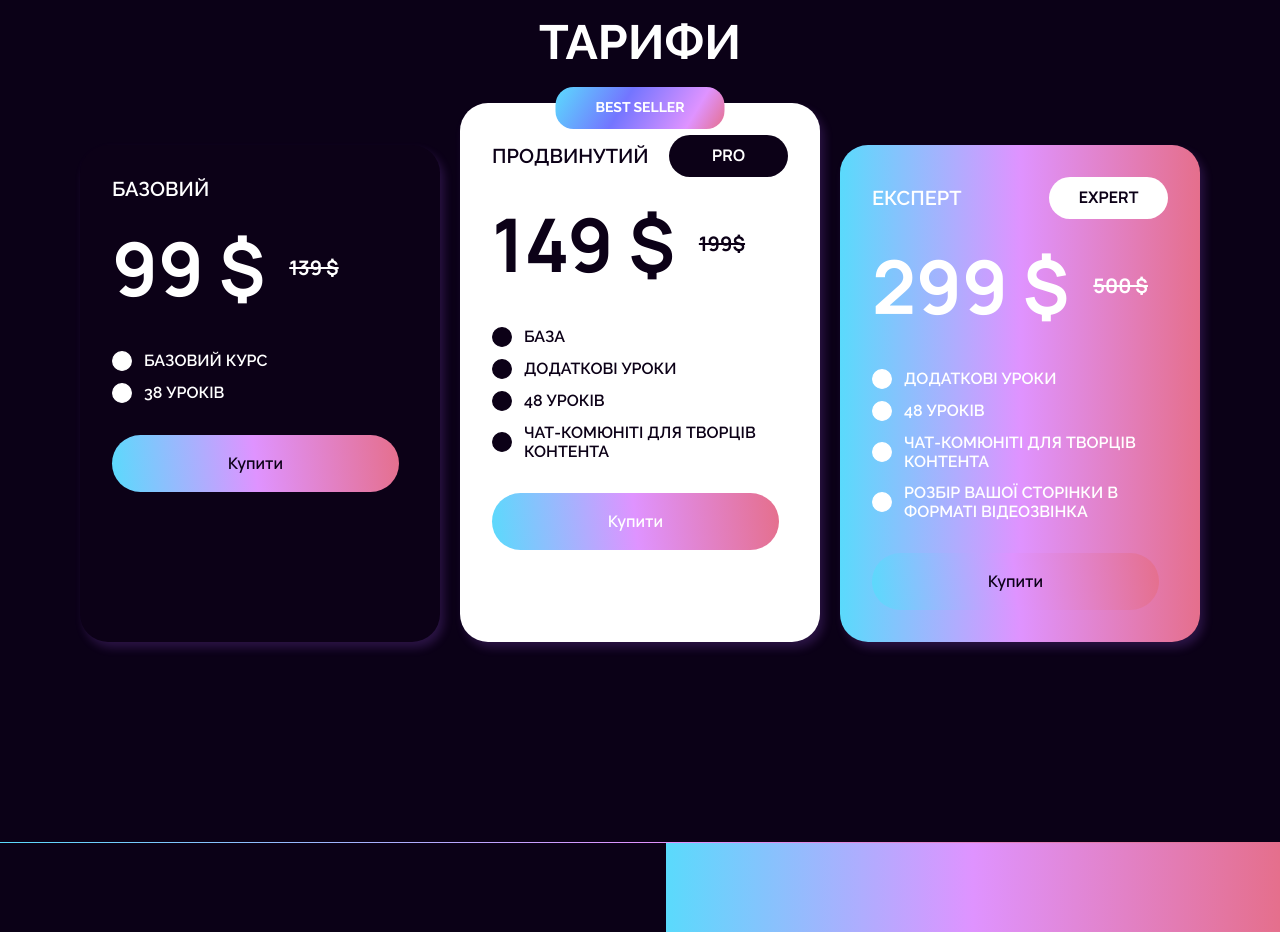
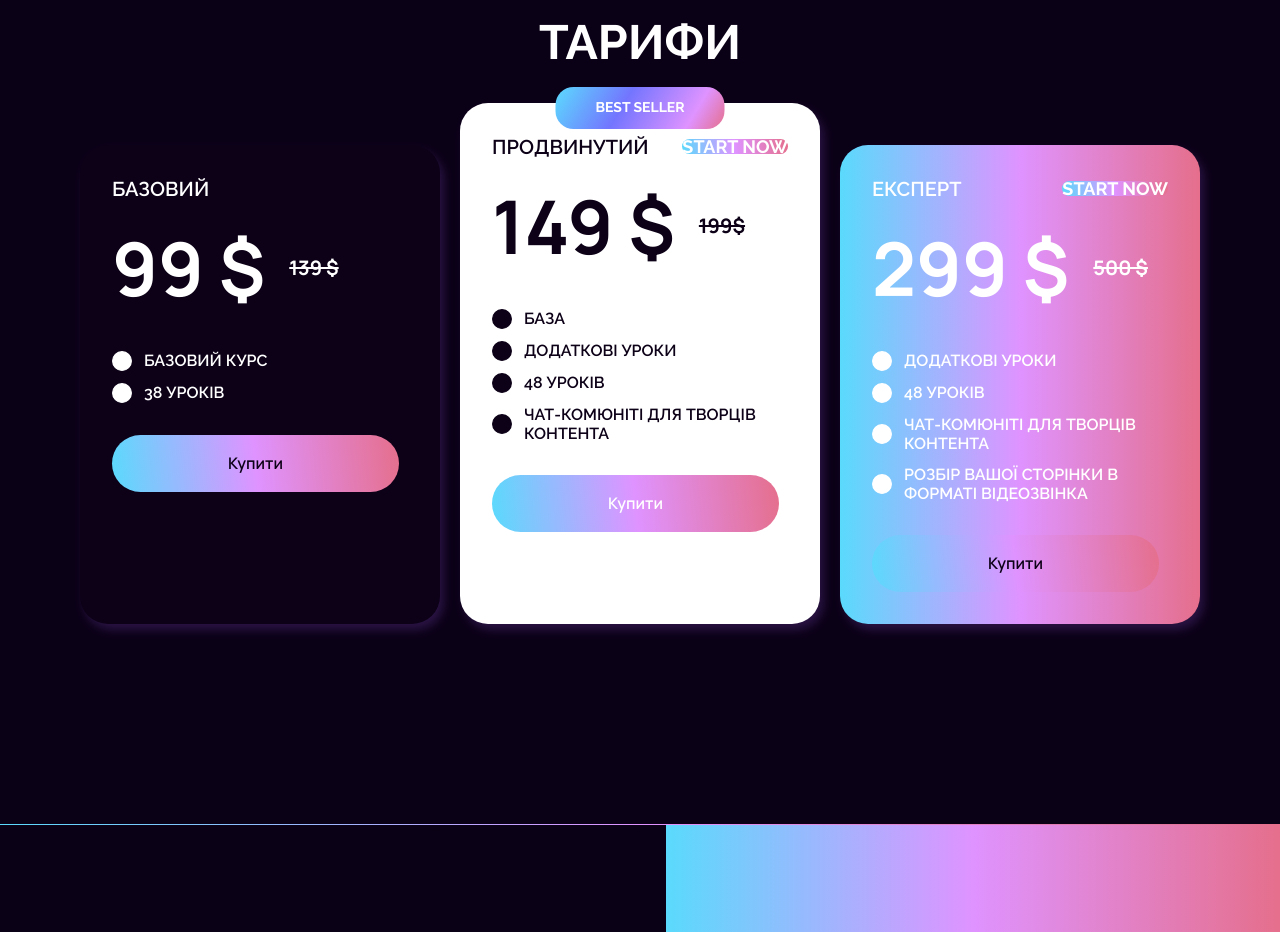
Before and after one commit to Filbertik/video_academ_next, a Next.js app: page /viral-video-course in a window 1280 px wide. Shown: the part 940-1872 px from the top of the page. Built offline with nearby package versions, Linux system fonts and the light colour scheme; a web font is replaced by a local one.

Commit message:
tarifs cta edit 3

```diff
--- a/src/app/viral-video-course/ViralVideoCoursePage.tsx
+++ b/src/app/viral-video-course/ViralVideoCoursePage.tsx
@@ -225,20 +225,30 @@ export default function ViralVideoCoursePage() {
                         </h3>
                         {(tier.isPopular || tier.isExpert) && (
                           <Button
-                            text={tier.isPopular ? 'Pro' : 'Expert'}
-                            text_font_size="text-[16px]"
+                            text="Start Now"
+                            text_font_size="text-lg"
                             text_font_family="Raleway"
                             text_font_weight="font-bold"
-                            text_transform="uppercase"
+                            // text_transform="uppercase" ← видаліть або закоментуйте
                             border_border_radius="rounded-[30px]"
                             padding="t=10px,r=34px,b=10px,l=34px"
-                            // Жорсткий клас — щоб компонент не намагався "додати" градієнт
-                            className={`w-[119px] h-[42px] rounded-[30px] flex items-center justify-center uppercase text-[16px] font-bold ${
-                              tier.isPopular ? 'bg-[#0c0117] text-white' : 'bg-white text-[#0c0117]'
-                            }`}
-                            // Забираємо inline-градієнт зі стилю — усе через класи вище
-                            style={{}}
+                            className="uppercase" // ← можна додати клас замість пропа
                           />
+                          // <Button
+                          //   text={tier.isPopular ? 'Pro' : 'Expert'}
+                          //   text_font_size="text-[16px]"
+                          //   text_font_family="Raleway"
+                          //   text_font_weight="font-bold"
+                          //   text_transform="uppercase"
+                          //   border_border_radius="rounded-[30px]"
+                          //   padding="t=10px,r=34px,b=10px,l=34px"
+                          // Жорсткий клас — щоб компонент не намагався "додати" градієнт
+                          // className={`w-[119px] h-[42px] rounded-[30px] flex items-center justify-center uppercase text-[16px] font-bold ${
+                          //   tier.isPopular ? 'bg-[#0c0117] text-white' : 'bg-white text-[#0c0117]'
+                          // }`}
+                          // Забираємо inline-градієнт зі стилю — усе через класи вище
+                          // style={{}}
+                          // />
                           // <Button
                           //   text={tier.isPopular ? 'Pro' : 'Expert'}
                           //   text_font_size="text-[16px]"
```
